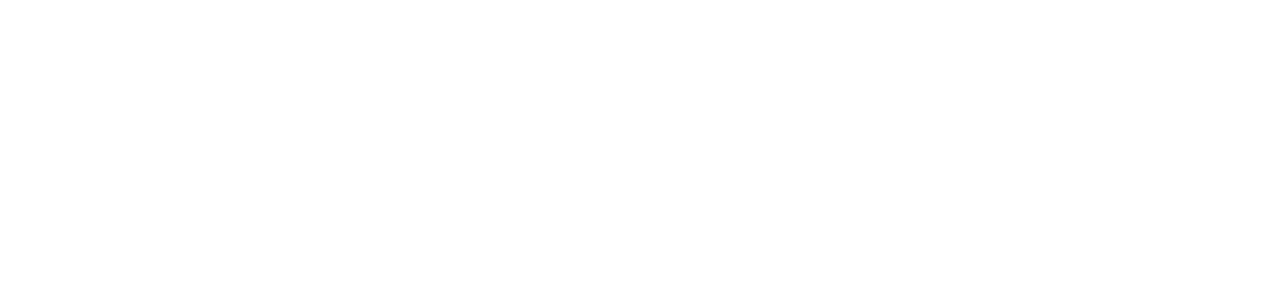
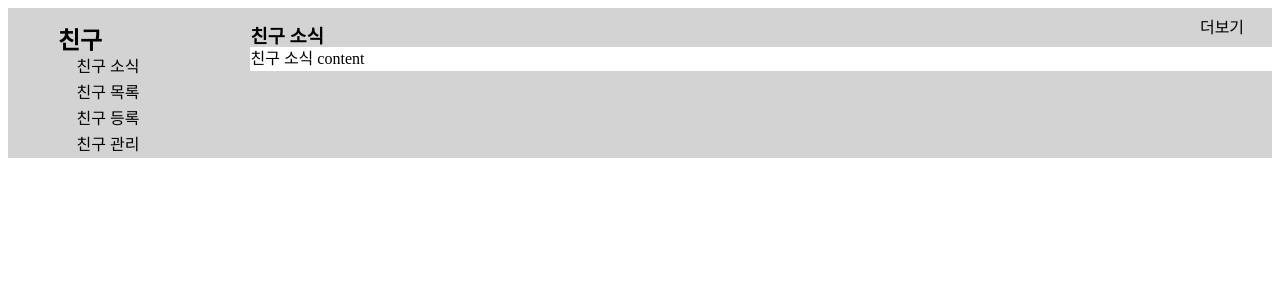
Before and after one commit to UMC-Replendar/Web, a React (Vite) app in the folder Replendar/: page /community in a window 1280 px wide. Before the commit this address had no page. Shown: the top 300 px of the page. Built offline with nearby package versions, Linux system fonts and the light colour scheme.

Commit message:
first community

```diff
--- /dev/null
+++ b/Replendar/src/pages/community.tsx
@@ -0,0 +1,106 @@
+import { useState } from 'react';
+import styled from 'styled-components';
+
+const Container = styled.div`
+  background-color: lightgray;
+  display: flex;
+`;
+const TextBtn = styled.button`
+  background: none;
+  border: none;
+  width: 100px;
+  cursor: pointer;
+  &:focus {
+    text-decoration: underline;
+  }
+`;
+const TextBtnDiv = styled.div`
+  position: relative;
+  left: 50px;
+  display: flex;
+  flex-direction: column;
+  width: 300px;
+`;
+
+const ContentDiv = styled.div`
+  background-color: white;
+`;
+const SpaceBetDiv = styled.div`
+  display: flex;
+  justify-content: space-between;
+  text-align: end;
+`;
+
+const ContentContainer = styled.div`
+  display: flex;
+  flex-direction: column;
+  justify-content: center;
+  width: 100%;
+  height: 100%;
+`;
+
+const Community = () => {
+  const [activeMenu, setActiveMenu] = useState('news'); // 기본 메뉴는 '친구 소식'
+
+  const renderContent = () => {
+    switch (activeMenu) {
+      case 'news':
+        return (
+          <ContentContainer>
+            <SpaceBetDiv>
+              <h3>친구 소식</h3>
+              <TextBtn>더보기</TextBtn>
+            </SpaceBetDiv>
+            <ContentDiv>친구 소식 content</ContentDiv>
+          </ContentContainer>
+        );
+      case 'list':
+        return (
+          <ContentContainer>
+            {' '}
+            <SpaceBetDiv>
+              <h3>친구 목록</h3>
+              <TextBtn>더보기</TextBtn>
+            </SpaceBetDiv>
+            <ContentDiv>친구 목록 content</ContentDiv>
+          </ContentContainer>
+        );
+      case 'add':
+        return (
+          <ContentContainer>
+            <SpaceBetDiv>
+              <h3>친구 등록</h3>
+              <TextBtn>더보기</TextBtn>
+            </SpaceBetDiv>
+            <ContentDiv>친구 등록 content</ContentDiv>
+          </ContentContainer>
+        );
+      case 'manage':
+        return (
+          <ContentContainer>
+            <SpaceBetDiv>
+              <h3>친구 관리</h3>
+              <TextBtn>더보기</TextBtn>
+            </SpaceBetDiv>
+            <ContentDiv className="contentDiv">친구 관리 content</ContentDiv>
+          </ContentContainer>
+        );
+    }
+  };
+
+  return (
+    <Container>
+      <TextBtnDiv>
+        <h2>친구</h2>
+        <TextBtn onClick={() => setActiveMenu('news')}>친구 소식</TextBtn>
+        <TextBtn onClick={() => setActiveMenu('list')}>친구 목록</TextBtn>
+        <TextBtn onClick={() => setActiveMenu('add')}>친구 등록</TextBtn>
+        <TextBtn onClick={() => setActiveMenu('manage')}>친구 관리</TextBtn>
+      </TextBtnDiv>
+
+      {renderContent()}
+    </Container>
+  );
+};
+
+export default Community;
--- /dev/null
+++ b/Replendar/src/pages/login.tsx
@@ -0,0 +1,5 @@
+const Login = () => {
+  return <></>;
+};
+
+export default Login;
--- a/Replendar/src/routes/Routes.tsx
+++ b/Replendar/src/routes/Routes.tsx
@@ -1,11 +1,15 @@
 import { Route, Routes } from 'react-router-dom';
 import Info from '../pages/Info';
+import Community from '../pages/community';
+import Login from '../pages/login';
 
 function Router() {
   return (
     <Routes>
       <Route path="/" element={<div>Home</div>}></Route>
       <Route path="/info" element={<Info />}></Route>
+      <Route path="/community" element={<Community />}></Route>
+      <Route path="/login" element={<Login />}></Route>
     </Routes>
   );
 }
```
Also changed, not shown: Replendar/src/App.tsx (added, +43 -0 lines).
